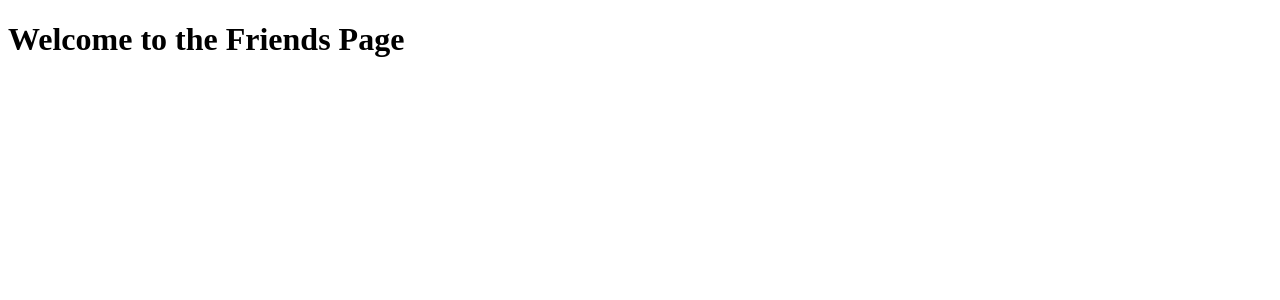
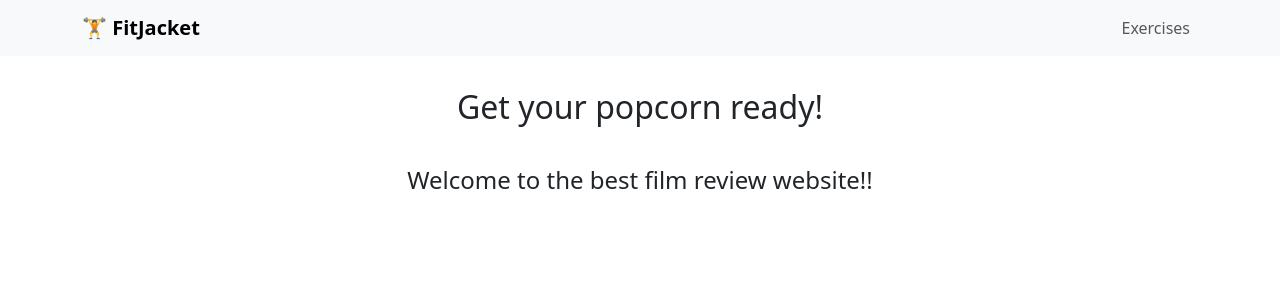
Before and after one commit to JoceChang/FitJacket, a Django app: page /friends/ in a window 1280 px wide. Shown: the top 300 px of the page. Run offline with Django 5.2, Linux system fonts and the light colour scheme.

Commit message:
Creating base template
Moved shared website display code to base.html

exercises/templates/exercises/index.html was edited to reflect changes.

Any further changes to features shared across pages (such as navbar, footer, etc.) should be made to base.html

Individual page content can be edited within page templates.

```diff
--- a/fitjacket/fitjacket/settings.py
+++ b/fitjacket/fitjacket/settings.py
@@ -59,7 +59,7 @@ ROOT_URLCONF = 'fitjacket.urls'
 TEMPLATES = [
     {
         'BACKEND': 'django.template.backends.django.DjangoTemplates',
-        'DIRS': [],
+        'DIRS': [BASE_DIR / 'fitjacket' / 'templates'],
         'APP_DIRS': True,
         'OPTIONS': {
             'context_processors': [
--- /dev/null
+++ b/fitjacket/fitjacket/templates/base.html
@@ -0,0 +1,32 @@
+<!DOCTYPE html>
+<html lang="en">
+<head>
+  <meta charset="UTF-8">
+  <title>FitJacket | {% block title %}{% endblock title %} </title>
+  <meta name="viewport" content="width=device-width, initial-scale=1">
+
+  <!-- Bootstrap CSS -->
+  <link href="https://cdn.jsdelivr.net/npm/bootstrap@5.3.0/dist/css/bootstrap.min.css" rel="stylesheet">
+
+  <style>
+    .img-card-200 {
+      max-height: 200px;
+      object-fit: cover;
+    }
+  </style>
+</head>
+<body>
+  <nav class="navbar navbar-expand-lg navbar-light bg-light mb-4">
+    <div class="container">
+      <a class="navbar-brand fw-bold" href="/">🏋️ FitJacket</a>
+      <ul class="navbar-nav ms-auto">
+        <li class="nav-item"><a class="nav-link" href="/exercises/">Exercises</a></li>
+      </ul>
+    </div>
+  </nav>
+  {% block content %}
+  {% endblock content %}
+  <!-- Optional Bootstrap JS -->
+  <script src="https://cdn.jsdelivr.net/npm/bootstrap@5.3.0/dist/js/bootstrap.bundle.min.js"></script>
+</body>
+</html>
--- a/fitjacket/friends/templates/friends/social.html
+++ b/fitjacket/friends/templates/friends/social.html
@@ -1,9 +1,19 @@
-<!DOCTYPE html>
-<html>
-<head>
-<title>Friends page</title>
-</head>
-<body>
-<h1>Welcome to the Friends Page</h1>
-</body>
-</html>
+{% extends 'base.html' %}
+{% block title %} Friends {% endblock title %}
+{% block content %}
+<header class="masthead bg-index text-centerpy-4">
+  <div class="container d-flex align-items-center flex-column pt-2">
+    <h2>Get your popcorn ready!</h2>
+  </div>
+</header>
+
+<div class="p-3">
+    <div class="container">
+        <div class="row mt-3">
+          <div class="col mx-auto text-center mb-3">
+            <h4>Welcome to the best film review website!!</h4>
+          </div>
+        </div>
+      </div>
+    </div>
+    {% endblock content %}
```
Also changed, not shown: fitjacket/exercises/templates/exercises/index.html (+4 -32 lines).
